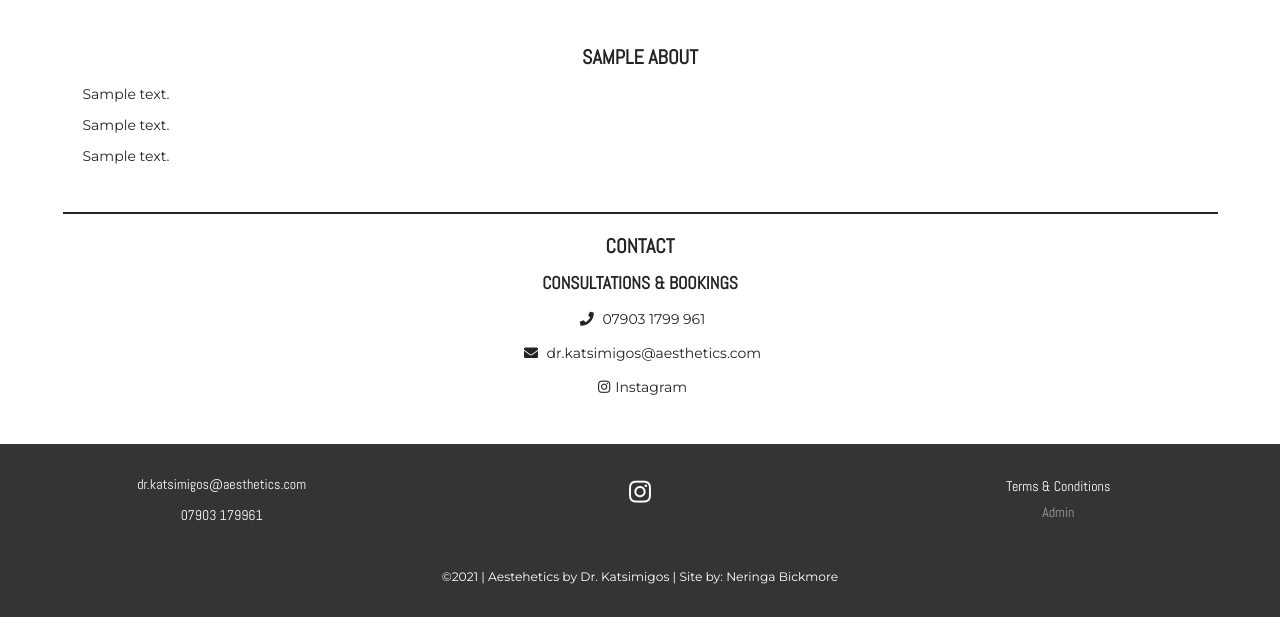
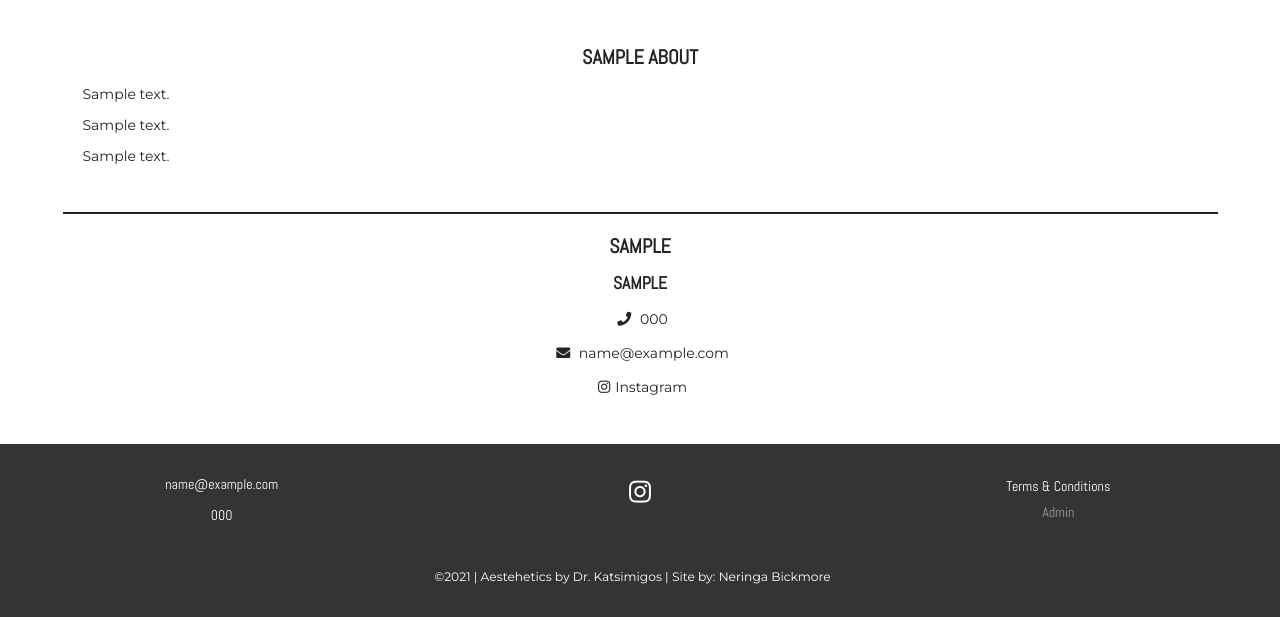
Before and after one commit to neringabickmore/dr.katsimigos.aesthetics, a Django app: page / in a window 1280 px wide. Shown: the part 1142-1759 px from the top of the page. Run offline with Django 3.2, Linux system fonts and the light colour scheme; tables that the repository leaves empty hold one stand-in row (values such as "Sample post"); some libraries are stand-ins or nearby versions.

Commit message:
footer/added dynamic contact details load functionality

```diff
--- a/about/templates/about/about.html
+++ b/about/templates/about/about.html
@@ -73,15 +73,27 @@
     <!-- Contact Row -->
     <div class="row  align-items-center pt-2 pb-5 px-2" id="contact-row">
         <div class="col-sm-12 py-xs-0 pb-2">
-            <h2 class="mt-4 pb-3 text-center text-sm-left" id="contact-us"><strong>Contact </strong> </h2>
-            <h3 class="my-1 pb-3 text-center text-sm-left"><strong>consultations & bookings </strong> </h3>
-            <p class="text-center"><i class="fas fa-phone p-2"></i> 07903 1799 961</p>
-            <p class="text-center contact"><a href="mailto:dr.katsimigos@aesthetics.com">
-                    <i class="fas fa-envelope p-2"></i> dr.katsimigos@aesthetics.com</a></p>
-            <p class="text-center contact"><a href="https://www.instagram.com/dr.katsimigos/" rel="noopener noreferrer"
+            {% for contact in contact_section %}
+            <h2 class="mt-4 pb-3 text-center text-sm-left" id="contact-us"><strong>{{ contact.header }}</strong> </h2>
+            <h3 class="my-1 pb-3 text-center text-sm-left"><strong>{{ contact.subheader }} </strong> </h3>
+            <p class="text-center"><i class="fas fa-phone p-2"></i> {{ contact.telephone_number }}</p>
+            <p class="text-center contact"><a href="mailto:{{ contact.email_address }}">
+                    <i class="fas fa-envelope p-2"></i> {{ contact.email_address }}</a></p>
+            {% if contact.instagram_handle %}
+            <p class="text-center contact"><a href="{{ contact.instagram_handle }}" rel="noopener noreferrer"
                     target="_blank" aria-label="Find us on Instagram"><i class="fab fa-instagram p-2"></i>Instagram</a>
             </p>
-
+            {% endif %}
+            {% if request.user.is_superuser %}
+            <!-- Edit button -->
+            <div class="text-center text-sm-right">
+                <a class="btn my-2 col-12 col-sm-2" href="{% url 'edit_contact' contact.id %}">Edit<span
+                        class="icon p-2">
+                        <i class="far fa-edit" aria-hidden="true"></i>
+                    </span></a>
+            </div>
+            {% endif %}
+            {% endfor %}
         </div>
     </div>
 </div>
--- a/templates/includes/layout/footer-includes/contact.html
+++ b/templates/includes/layout/footer-includes/contact.html
@@ -1,4 +1,4 @@
 <div class="col-sm-4 text-center footer-contact-info">
-    <p class="text-center">dr.katsimigos@aesthetics.com</p>
-    <p class="text-center">07903 179961</p>
+    <p class="text-center">{{ contact.email_address }}</p>
+    <p class="text-center">{{ contact.telephone_number }}</p>
 </div>
--- a/templates/includes/layout/footer-includes/social-links.html
+++ b/templates/includes/layout/footer-includes/social-links.html
@@ -1,5 +1,5 @@
 <div class="col-sm-4 text-center social-media mb-2">
-    <a href="https://www.instagram.com/dr.katsimigos/" rel="noopener noreferrer" target="_blank" aria-label="Find us on Instagram">
+    <a href="{{ contact.instagram_handle }}" rel="noopener noreferrer" target="_blank" aria-label="Find us on Instagram">
         <i class="p-2 fab fa-instagram" aria-hidden="true"></i>
     </a>
 </div>
--- a/templates/includes/layout/footer.html
+++ b/templates/includes/layout/footer.html
@@ -1,12 +1,16 @@
 <footer class="container-fluid footer">
     <div class="row no-gutters">
         <!-- contact -->
+        {% if not user.is_superuser %}
+        {% for contact in contact_section %}
         {% include 'includes/layout/footer-includes/contact.html' %}
         <!-- social links -->
         {% include 'includes/layout/footer-includes/social-links.html' %}
+        {% endfor %}
+        {% endif %}
         <!-- quicklinks -->
         {% include 'includes/layout/footer-includes/quicklinks.html' %}
-    </div>
+
     <!-- copyright -->
     <div class="row no-gutters mt-5">
         <div class="col-sm-12 text-center">
```
Also changed, not shown: pricelist/views.py (+10 -1 lines), treatments/views.py (+16 -2 lines).
